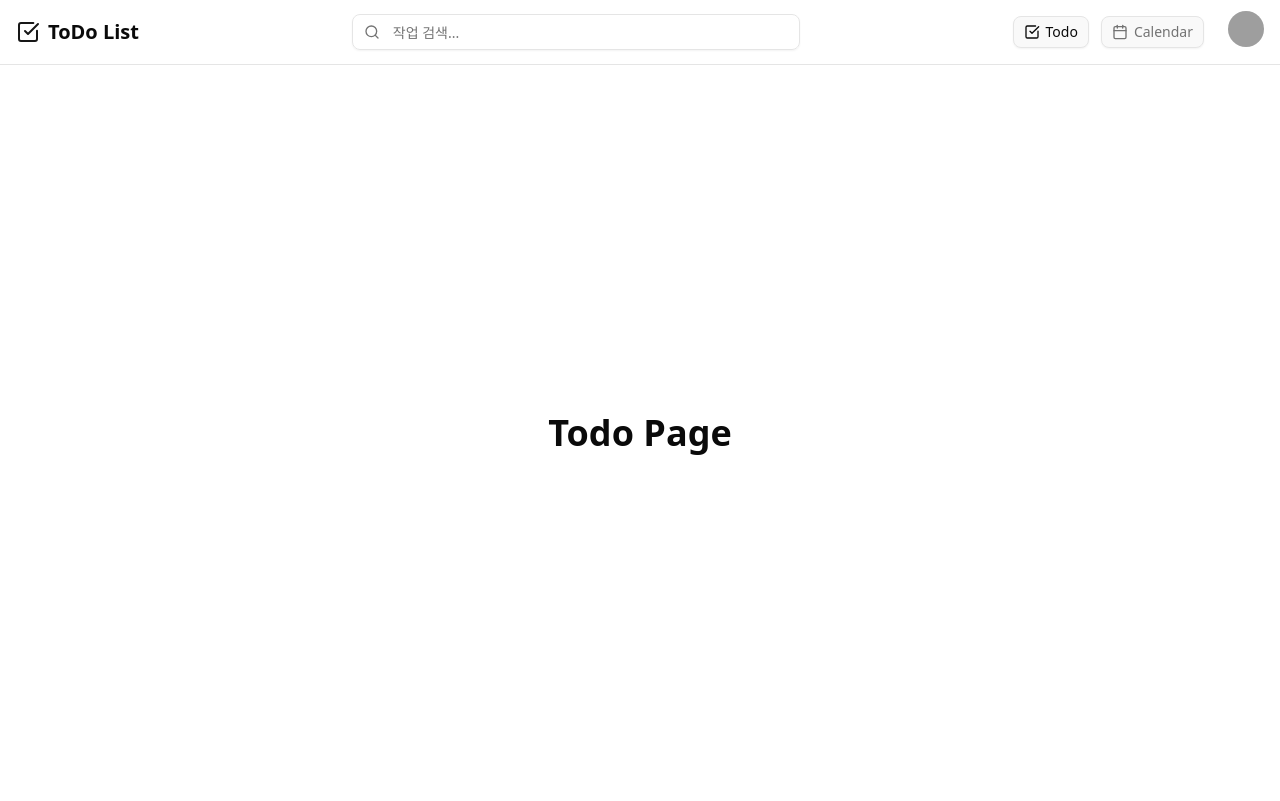
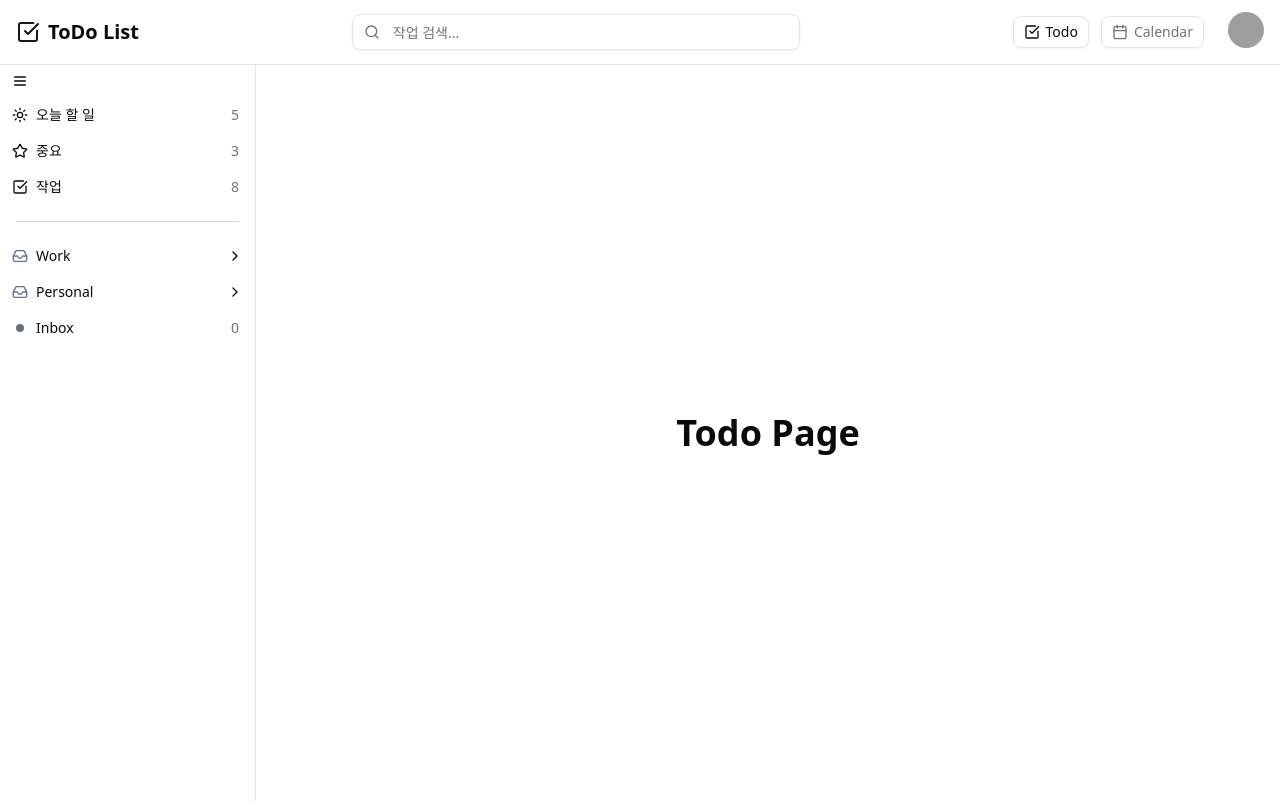
Before and after one commit to jchyng/todo-list-service, a React (Vite) app: page /todo in a window 1280 px wide. Built offline with nearby package versions, Linux system fonts and the light colour scheme; grey boxes are pictures that could not be loaded.

Commit message:
🎨 Sidebar Menu 퍼블리싱

```diff
--- /dev/null
+++ b/src/components/todo/ColorDot.tsx
@@ -0,0 +1,35 @@
+interface ColorDotProps {
+  color: string;
+  size?: 1 | 2 | 3 | 4 | 5 | 6;
+}
+
+// Tailwind CSS does not support dynamic class names directly
+// reference: https://tailwindcss.com/docs/detecting-classes-in-source-files#dynamic-class-names
+export default function ColorDot({ color, size = 2 }: ColorDotProps) {
+  const sizeClasses = {
+    1: "w-1 h-1",
+    2: "w-2 h-2",
+    3: "w-3 h-3",
+    4: "w-4 h-4",
+    5: "w-5 h-5",
+    6: "w-6 h-6",
+  };
+
+  const colorClasses = {
+    red: "bg-red-500",
+    blue: "bg-blue-500",
+    green: "bg-green-500",
+    yellow: "bg-yellow-500",
+    purple: "bg-purple-500",
+    pink: "bg-pink-500",
+    indigo: "bg-indigo-500",
+    gray: "bg-gray-500",
+  };
+
+  const sizeClass = sizeClasses[size];
+  const colorClass =
+    colorClasses[color as keyof typeof colorClasses] || "bg-gray-500";
+  //https://inpa.tistory.com/entry/TS-%F0%9F%93%98-%ED%83%80%EC%9E%85%EC%8A%A4%ED%81%AC%EB%A6%BD%ED%8A%B8-keyof-typeof-%EC%82%AC%EC%9A%A9%EB%B2%95
+
+  return <div className={`${sizeClass} ${colorClass} rounded-full`}></div>;
+}
--- /dev/null
+++ b/src/components/todo/Sidebar/BaseMenu.tsx
@@ -0,0 +1,32 @@
+import type { ReactNode } from "react";
+
+interface BaseMenuProps {
+  icon: ReactNode;
+  text: string;
+  rightContent?: ReactNode;
+  onClick?: () => void;
+  className?: string;
+}
+
+export default function BaseMenu({
+  icon,
+  text,
+  rightContent,
+  onClick,
+  className = "",
+}: BaseMenuProps) {
+  return (
+    <div
+      className={`flex items-center justify-between px-3 py-2 hover:bg-accent cursor-pointer ${className}`}
+      onClick={onClick}
+    >
+      <div className="flex items-center gap-2">
+        <div className="w-4 flex justify-center">{icon}</div>
+        <span>{text}</span>
+      </div>
+      {rightContent && (
+        <div className="w-4 flex justify-center">{rightContent}</div>
+      )}
+    </div>
+  );
+}
--- /dev/null
+++ b/src/components/todo/Sidebar/GroupMenu.tsx
@@ -0,0 +1,52 @@
+import { ChevronDown, ChevronRight, Inbox } from "lucide-react";
+import ListMenu from "./ListMenu";
+import BaseMenu from "./BaseMenu";
+import type { ListMenuProps } from "@/data/SidebarMenuData";
+
+interface GroupMenuProps {
+  text: string;
+  isOpen: boolean;
+  onToggle: () => void;
+  children?: ListMenuProps[];
+}
+
+const GroupMenu: React.FC<GroupMenuProps> = ({
+  text,
+  isOpen,
+  onToggle,
+  children,
+}) => {
+  return (
+    <div>
+      <BaseMenu
+        icon={<Inbox className="w-4 h-4 text-gray-500" />}
+        text={text}
+        rightContent={
+          isOpen ? (
+            <ChevronDown className="w-4 h-4" />
+          ) : (
+            <ChevronRight className="w-4 h-4" />
+          )
+        }
+        onClick={onToggle}
+      />
+
+      {isOpen && children && (
+        <div className="ml-6 border-l border-gray-300">
+          {children.map((child) => (
+            <div key={child.id}>
+              <ListMenu
+                dotSize={2}
+                dotColor={child.color}
+                text={child.text}
+                count={child.count || 0}
+              />
+            </div>
+          ))}
+        </div>
+      )}
+    </div>
+  );
+};
+
+export default GroupMenu;
--- /dev/null
+++ b/src/components/todo/Sidebar/ListMenu.tsx
@@ -0,0 +1,24 @@
+import ColorDot from "../ColorDot";
+import BaseMenu from "./BaseMenu";
+
+interface ListMenuProps {
+  dotSize: 1 | 2 | 3 | 4 | 5 | 6;
+  dotColor: string;
+  text: string;
+  count: number;
+}
+
+export default function ListMenu({
+  dotSize,
+  dotColor,
+  text,
+  count,
+}: ListMenuProps) {
+  return (
+    <BaseMenu
+      icon={<ColorDot size={dotSize} color={dotColor} />}
+      text={text}
+      rightContent={<span className="text-muted-foreground">{count}</span>}
+    />
+  );
+}
--- /dev/null
+++ b/src/components/todo/Sidebar/SystemMenu.tsx
@@ -0,0 +1,22 @@
+import { type LucideIcon } from "lucide-react";
+import BaseMenuItem from "./BaseMenu";
+
+interface SystemMenuProps {
+  icon: LucideIcon;
+  text: string;
+  count: number;
+}
+
+export default function SystemMenu({
+  icon: Icon,
+  text,
+  count = 0,
+}: SystemMenuProps) {
+  return (
+    <BaseMenuItem
+      icon={<Icon className="w-4 h-4" />}
+      text={text}
+      rightContent={<span className="text-muted-foreground">{count}</span>}
+    />
+  );
+}
--- /dev/null
+++ b/src/components/todo/Sidebar/UserMenu.tsx
@@ -0,0 +1,38 @@
+import { useState } from "react";
+import ListMenu from "./ListMenu";
+import GroupMenu from "./GroupMenu";
+import type { UserMenuProps } from "@/data/SidebarMenuData";
+
+interface ComponentProps {
+  menu: UserMenuProps;
+}
+
+export default function UserMenu({ menu }: ComponentProps) {
+  const [isOpen, setIsOpen] = useState(false);
+
+  const toggleOpen = () => {
+    if (menu.type === "group" && menu.children) {
+      setIsOpen(!isOpen);
+    }
+  };
+
+  if (menu.type === "list") {
+    return (
+      <ListMenu
+        dotSize={2}
+        dotColor={menu.color || "gray"}
+        text={menu.text}
+        count={menu.count || 0}
+      />
+    );
+  }
+
+  return (
+    <GroupMenu
+      text={menu.text}
+      isOpen={isOpen}
+      onToggle={toggleOpen}
+      children={menu.children}
+    />
+  );
+}
--- /dev/null
+++ b/src/components/todo/Sidebar/index.tsx
@@ -0,0 +1,39 @@
+import { Menu } from "lucide-react";
+import { systemMenus, userMenus } from "@/data/SidebarMenuData";
+import SystemMenu from "./SystemMenu";
+import UserMenu from "./UserMenu";
+
+export default function Sidebar() {
+  return (
+    <aside className="w-64 vh-100 border-r border-border">
+      {/* Spread Button */}
+      <button className="ml-1 p-2 rounded-md cursor-pointer">
+        <Menu size={16} />
+      </button>
+
+      {/* System Menus */}
+      <nav>
+        {systemMenus.map((item) => (
+          <SystemMenu
+            key={item.id}
+            icon={item.icon}
+            text={item.text}
+            count={item.count}
+          />
+        ))}
+      </nav>
+
+      {/* Separator */}
+      <div className="px-4 my-4">
+        <div className="border-t border-gray-300"></div>
+      </div>
+
+      {/* User Menus */}
+      <nav>
+        {userMenus.map((item) => (
+          <UserMenu key={item.id} menu={item} />
+        ))}
+      </nav>
+    </aside>
+  );
+}
--- /dev/null
+++ b/src/data/SidebarMenuData.ts
@@ -0,0 +1,86 @@
+import { CheckSquare, Star, Sun, type LucideIcon } from "lucide-react";
+
+interface SystemMenuProps {
+  id: number;
+  text: string;
+  count: number;
+  type: "system";
+  order: 1 | 2 | 3;
+  icon: LucideIcon;
+}
+
+export const systemMenus: SystemMenuProps[] = [
+  { id: 1, text: "오늘 할 일", count: 5, type: "system", icon: Sun, order: 1 },
+  { id: 2, text: "중요", count: 3, type: "system", icon: Star, order: 2 },
+  {
+    id: 3,
+    text: "작업",
+    count: 8,
+    type: "system",
+    icon: CheckSquare,
+    order: 3,
+  },
+];
+
+export interface ListMenuProps {
+  id: number;
+  text: string;
+  type: "list";
+  color: string;
+  count: number;
+}
+
+export interface UserMenuProps {
+  //group or list
+  id: number;
+  text: string;
+  type: "group" | "list";
+  color?: string;
+  count?: number;
+  children?: ListMenuProps[];
+}
+
+export const userMenus: UserMenuProps[] = [
+  {
+    id: 1,
+    text: "Work",
+    type: "group",
+    children: [
+      {
+        id: 2,
+        text: "Frontend",
+        type: "list",
+        color: "purple",
+        count: 2,
+      },
+      {
+        id: 3,
+        text: "Backend",
+        type: "list",
+        color: "yellow",
+        count: 2,
+      },
+    ],
+  },
+  {
+    id: 4,
+    text: "Personal",
+    type: "group",
+    children: [
+      {
+        id: 5,
+        text: "Shopping",
+        type: "list",
+        color: "amber",
+        count: 1,
+      },
+    ],
+  },
+  {
+    id: 6,
+    text: "Inbox",
+    type: "list",
+    color: "gray",
+    count: 0,
+  },
+];
--- a/src/index.css
+++ b/src/index.css
@@ -48,19 +48,6 @@
   --sidebar-accent-foreground: oklch(0.205 0 0);
   --sidebar-border: oklch(0.922 0 0);
   --sidebar-ring: oklch(0.708 0 0);
-}
-
-@media (prefers-color-scheme: light) {
-  :root {
-    color: #213547;
-    background-color: #ffffff;
-  }
-  a:hover {
-    color: #747bff;
-  }
-  button {
-    background-color: #f9f9f9;
-  }
 }
 
 @theme inline {
@@ -140,6 +127,6 @@
     @apply border-border outline-ring/50;
   }
   body {
-    @apply bg-background text-foreground;
+    @apply bg-background text-foreground text-sm;
   }
 }
--- a/src/pages/todo-page.tsx
+++ b/src/pages/todo-page.tsx
@@ -1,12 +1,16 @@
-import { Header } from "@/components/Header";
+import { Header } from "@/components/todo/Header";
+import Sidebar from "@/components/todo/Sidebar";
 
 export default function TodoPage() {
   return (
     <div className="min-h-screen bg-background">
       <Header />
-      <main className="max-w-7xl mx-auto px-4 flex items-center justify-center flex-1 h-[calc(100vh-64px)]">
-        <h1 className="text-4xl font-bold text-foreground">Todo Page</h1>
-      </main>
+      <div className="flex">
+        <Sidebar />
+        <main className="max-w-7xl mx-auto px-4 flex items-center justify-center flex-1 h-[calc(100vh-64px)]">
+          <h1 className="text-4xl font-bold text-foreground">Todo Page</h1>
+        </main>
+      </div>
     </div>
   );
 }
```
Also changed, not shown: src/components/todo/Header.tsx (renamed from src/components/Header.tsx).
